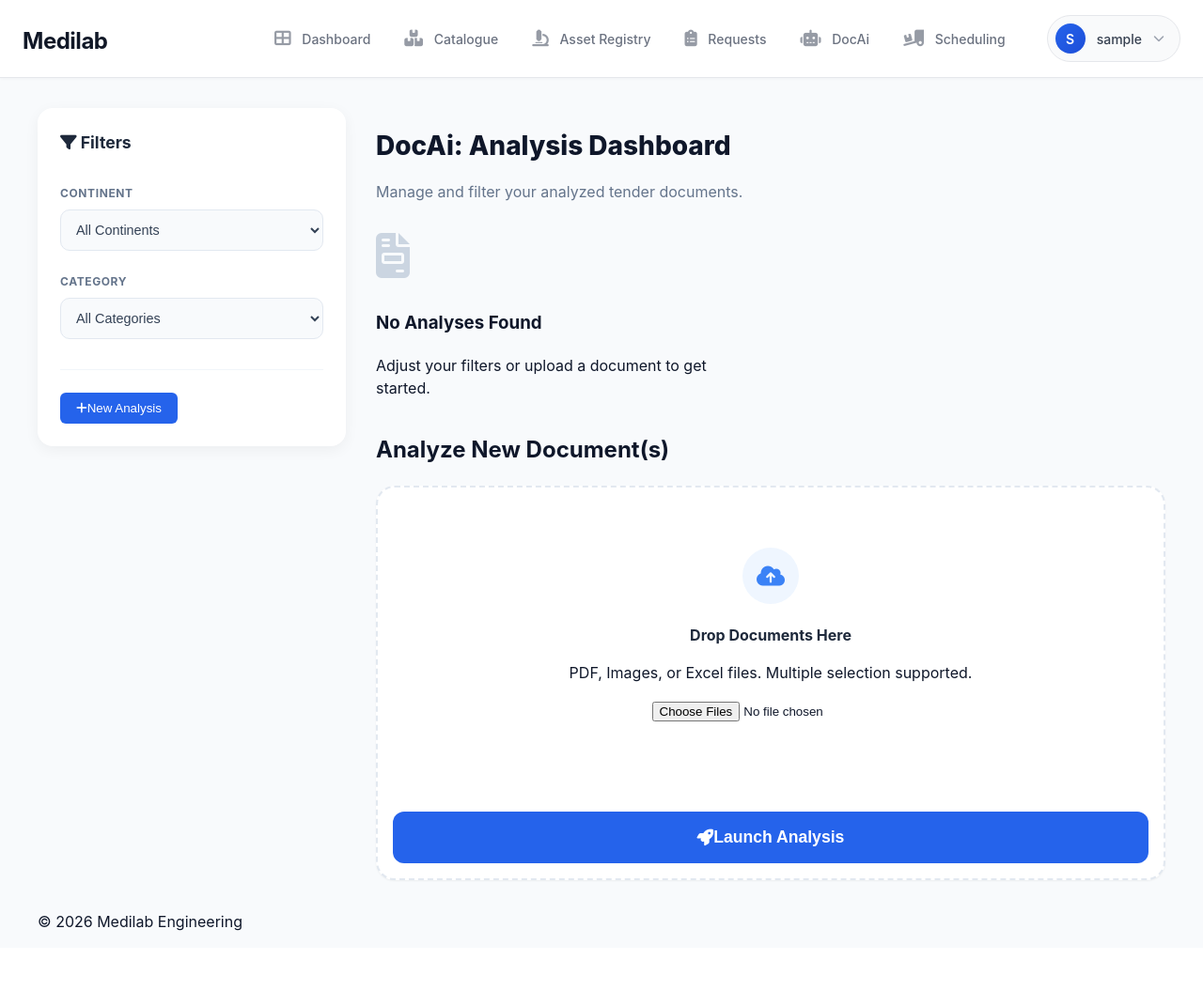
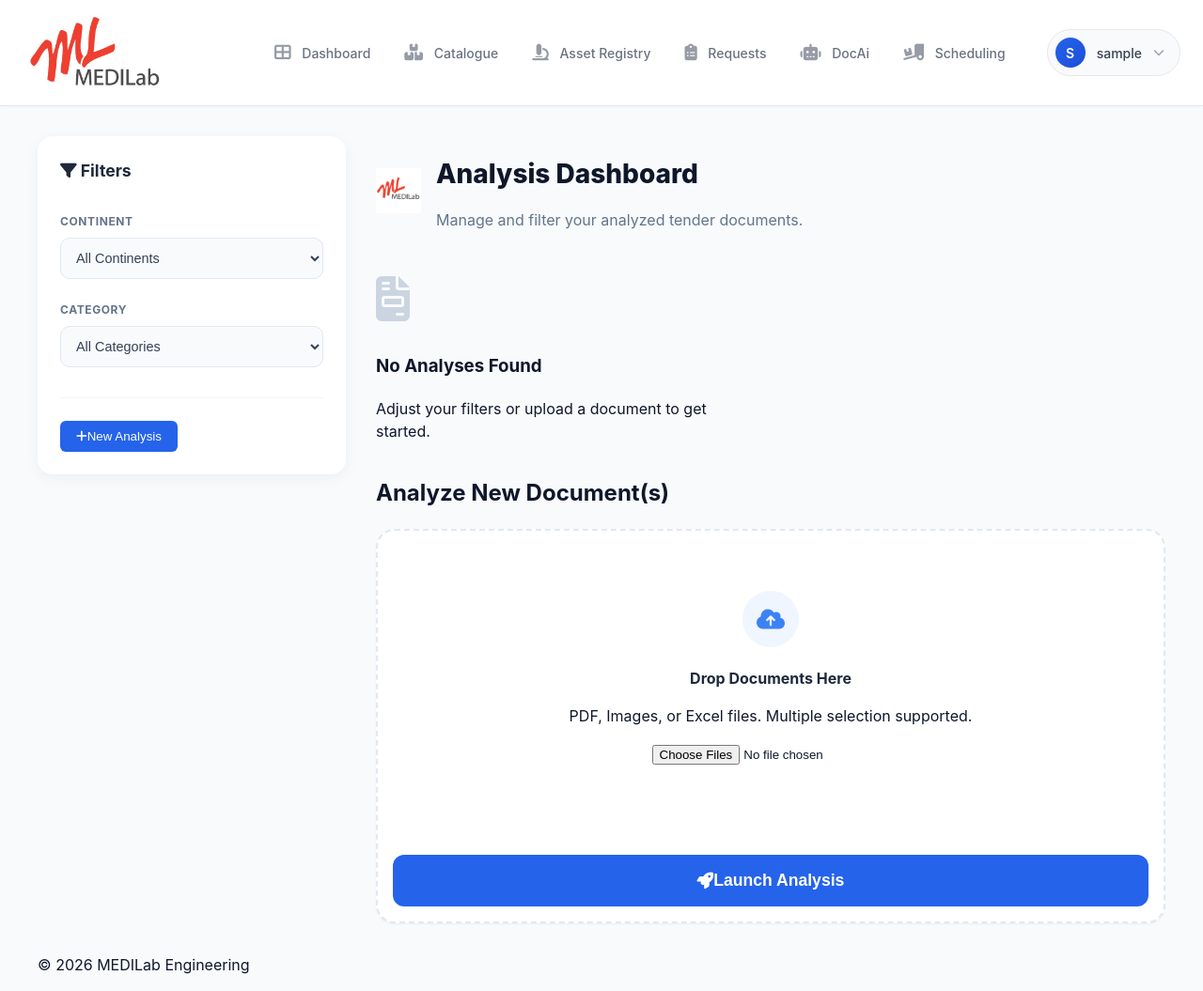
Before and after one commit to RawadZaidan/engineeringReports, a Django app: page /docai/ in a window 1280 px wide. Shown: the whole page at 94% size. Before the commit the page ends 991 px from the top, so only its background shows below. Run offline with Django 5.2, Linux system fonts and the light colour scheme; the visitor is signed in with stand-in values (Sample User, id 1); data that the repository does not hold is empty.

Commit message:
implmented logo customization

```diff
--- a/docai/templates/docai/home.html
+++ b/docai/templates/docai/home.html
@@ -48,9 +48,12 @@
     <!-- Main Content -->
     <main class="docai-main">
         <div class="page-header-minimal">
-            <div>
-                <h1>DocAi: Analysis Dashboard</h1>
-                <p>Manage and filter your analyzed tender documents.</p>
+            <div style="display: flex; align-items: center; gap: 1rem;">
+                <img src="{% static 'img/medilab_logo.png' %}" alt="MEDILab" style="height: 3rem; width: auto;">
+                <div>
+                    <h1>Analysis Dashboard</h1>
+                    <p>Manage and filter your analyzed tender documents.</p>
+                </div>
             </div>
         </div>
 
--- a/static/css/styles.css
+++ b/static/css/styles.css
@@ -137,7 +137,7 @@ body {
 
 .user-avatar {
     width: 32px;
-    height: 32px;
+    height: 2rem;
     border-radius: 50%;
     background: linear-gradient(135deg, #2563eb 0%, #1d4ed8 100%);
     display: flex;
@@ -269,7 +269,7 @@ body {
     justify-content: center;
     gap: 6px;
     width: 32px;
-    height: 32px;
+    height: 2rem;
     background: transparent;
     border: none;
     cursor: pointer;
@@ -1765,7 +1765,7 @@ body {
 
 .engineer-avatar {
     width: 28px;
-    height: 28px;
+    height: 1.75rem;
     border-radius: 50%;
     background-color: var(--primary-color);
     display: flex;
@@ -2398,7 +2398,7 @@ body {
 
     .analytics-icon-circle {
         width: 32px;
-        height: 32px;
+        height: 2rem;
         border-radius: 8px;
     }
 
@@ -2991,3 +2991,21 @@ body {
     font-size: 0.85rem;
     cursor: pointer;
 }
+
+/* Header Logo */
+.header-logo {
+    height: 5rem;
+    width: auto;
+    display: block;
+    transition: transform 0.2s ease;
+}
+
+.header-logo:hover {
+    transform: scale(1.05);
+}
+
+@media (max-width: 768px) {
+    .header-logo {
+        height: 5rem;
+    }
+}
--- a/templates/base.html
+++ b/templates/base.html
@@ -4,29 +4,34 @@
 <head>
     <meta charset="UTF-8">
     <meta name="viewport" content="width=device-width, initial-scale=1.0">
-    <title>{% block title %}Medilab{% endblock %}</title>
+    <title>{% block title %}MEDILab{% endblock %}</title>
+
+    <!-- Favicon -->
+    <link rel="icon" type="image/png" href="{% static 'img/medilab_logo.png' %}">
 
     <!-- PWA Meta Tags -->
     <meta name="description" content="Medical Equipment Service Report Management System">
     <meta name="theme-color" content="#0891b2">
     <link rel="manifest" href="{% static 'manifest.json' %}">
-    <link rel="icon" type="image/png" sizes="192x192" href="{% static 'icons/icon-192x192.png' %}">
-    <link rel="icon" type="image/png" sizes="512x512" href="{% static 'icons/icon-512x512.png' %}">
+    <link rel="icon" type="image/png" sizes="192x192" href="{% static 'img/medilab_logo.png' %}">
+    <link rel="icon" type="image/png" sizes="512x512" href="{% static 'img/medilab_logo.png' %}">
 
     <!-- iOS specific meta tags -->
     <meta name="apple-mobile-web-app-capable" content="yes">
     <meta name="apple-mobile-web-app-status-bar-style" content="black-translucent">
-    <meta name="apple-mobile-web-app-title" content="Medilab">
-    <link rel="apple-touch-icon" href="{% static 'icons/icon-192x192.png' %}">
+    <meta name="apple-mobile-web-app-title" content="MEDILab">
+    <link rel="apple-touch-icon" href="{% static 'img/medilab_logo.png' %}">
 
-    <link rel="stylesheet" href="{% static 'css/styles.css' %}?v=3.1">
+    <link rel="stylesheet" href="{% static 'css/styles.css' %}?v=3.5">
     <link rel="stylesheet" href="https://cdnjs.cloudflare.com/ajax/libs/font-awesome/6.4.2/css/all.min.css">
 </head>
 <body>
     <header class="app-header">
         <div class="container header-container">
             <div class="logo-section">
-                <h1 class="logo"><a href="{% url 'dashboard' %}">Medilab</a></h1>
+                <a href="{% url 'dashboard' %}">
+                    <img src="{% static 'img/header.jpg' %}" alt="MEDILab" class="header-logo">
+                </a>
             </div>
             <button class="menu-toggle" aria-label="Toggle Menu">
                 <span class="bar"></span>
@@ -109,7 +114,7 @@
 
     <footer class="app-footer">
         <div class="container">
-            <p>&copy; 2026 Medilab Engineering</p>
+            <p>&copy; 2026 MEDILab Engineering</p>
         </div>
     </footer>
 
@@ -119,7 +124,7 @@
             <i class="fas fa-mobile-alt"></i>
         </div>
         <div class="banner-text">
-            <span class="banner-title">Install Medilab App</span>
+            <span class="banner-title">Install MEDILab App</span>
             <span class="banner-desc">Add to home screen for a full-screen experience.</span>
         </div>
         <div class="banner-actions">
```
Also changed, not shown: static/img/header.jpg (added), static/img/medilab_logo.png, static/manifest.json.
